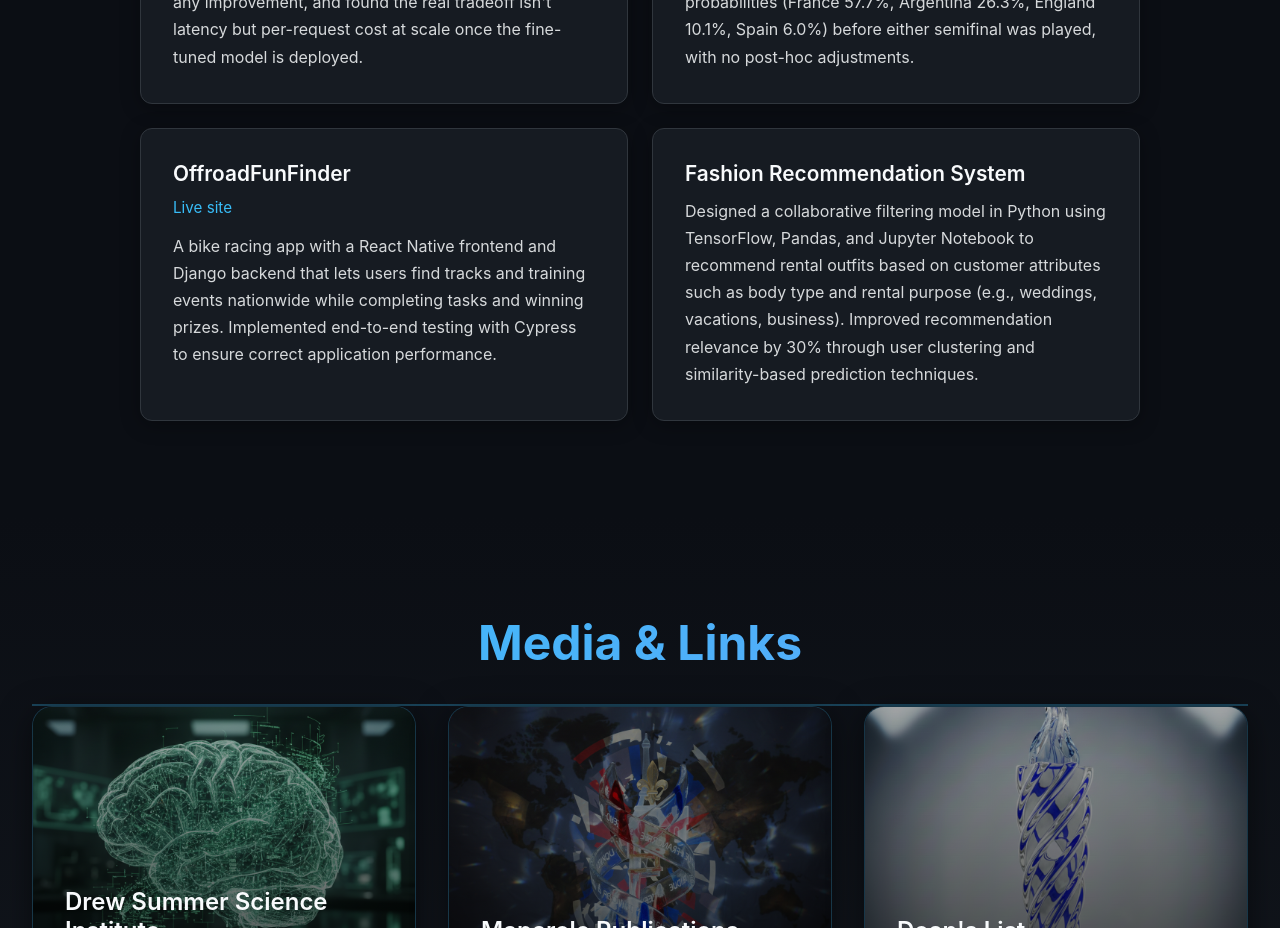
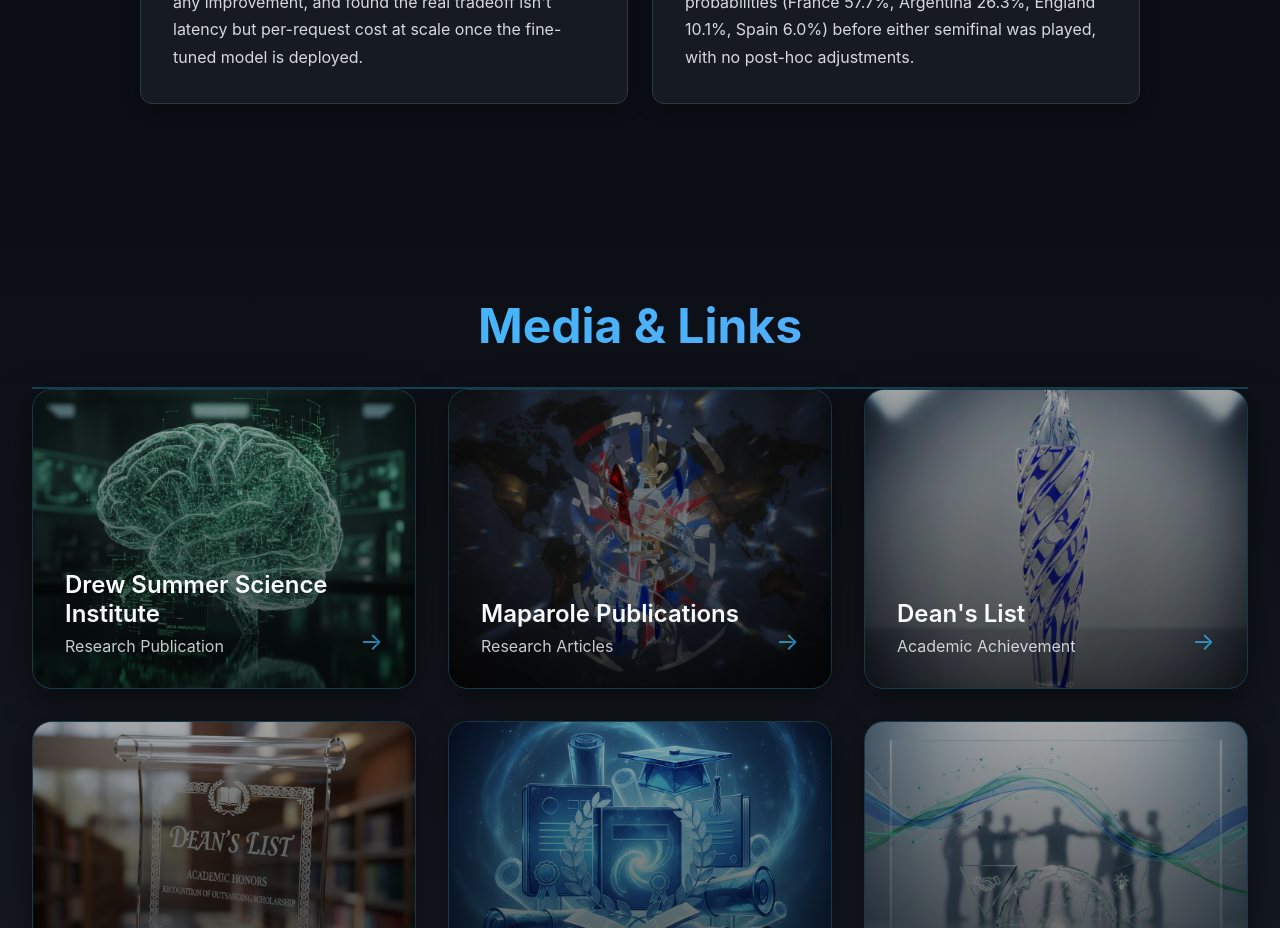
Before and after one commit to bmwelu12/breda.github.io, a React (Create React App) app: page / in a window 1280 px wide. Shown: the part 2860-3788 px from the top of the page. Built offline with nearby package versions, Linux system fonts and the light colour scheme.

Commit message:
Remove OffroadFunFinder and Fashion Recommendation System from Projects
Co-Authored-By: Claude Sonnet 5 <noreply@anthropic.com>
Claude-Session: https://claude.ai/code/session_01K1aW1xiJtKXSS7KWh62M42

```diff
--- a/src/pages/Home.js
+++ b/src/pages/Home.js
@@ -312,26 +312,6 @@ function Home() {
                 England 10.1%, Spain 6.0%) before either semifinal was played, with no post-hoc adjustments.
               </p>
             </div>
-            <div className="project-card">
-              <h3 className="project-card-title">OffroadFunFinder</h3>
-              <p className="project-card-links">
-                <a href="http://offroadfunfinder.com" target="_blank" rel="noopener noreferrer">Live site</a>
-              </p>
-              <p className="project-card-description">
-                A bike racing app with a React Native frontend and Django backend that lets users find tracks
-                and training events nationwide while completing tasks and winning prizes. Implemented
-                end-to-end testing with Cypress to ensure correct application performance.
-              </p>
-            </div>
-            <div className="project-card">
-              <h3 className="project-card-title">Fashion Recommendation System</h3>
-              <p className="project-card-description">
-                Designed a collaborative filtering model in Python using TensorFlow, Pandas, and Jupyter
-                Notebook to recommend rental outfits based on customer attributes such as body type and
-                rental purpose (e.g., weddings, vacations, business). Improved recommendation relevance by
-                30% through user clustering and similarity-based prediction techniques.
-              </p>
-            </div>
           </div>
         </div>
       </section>
```
